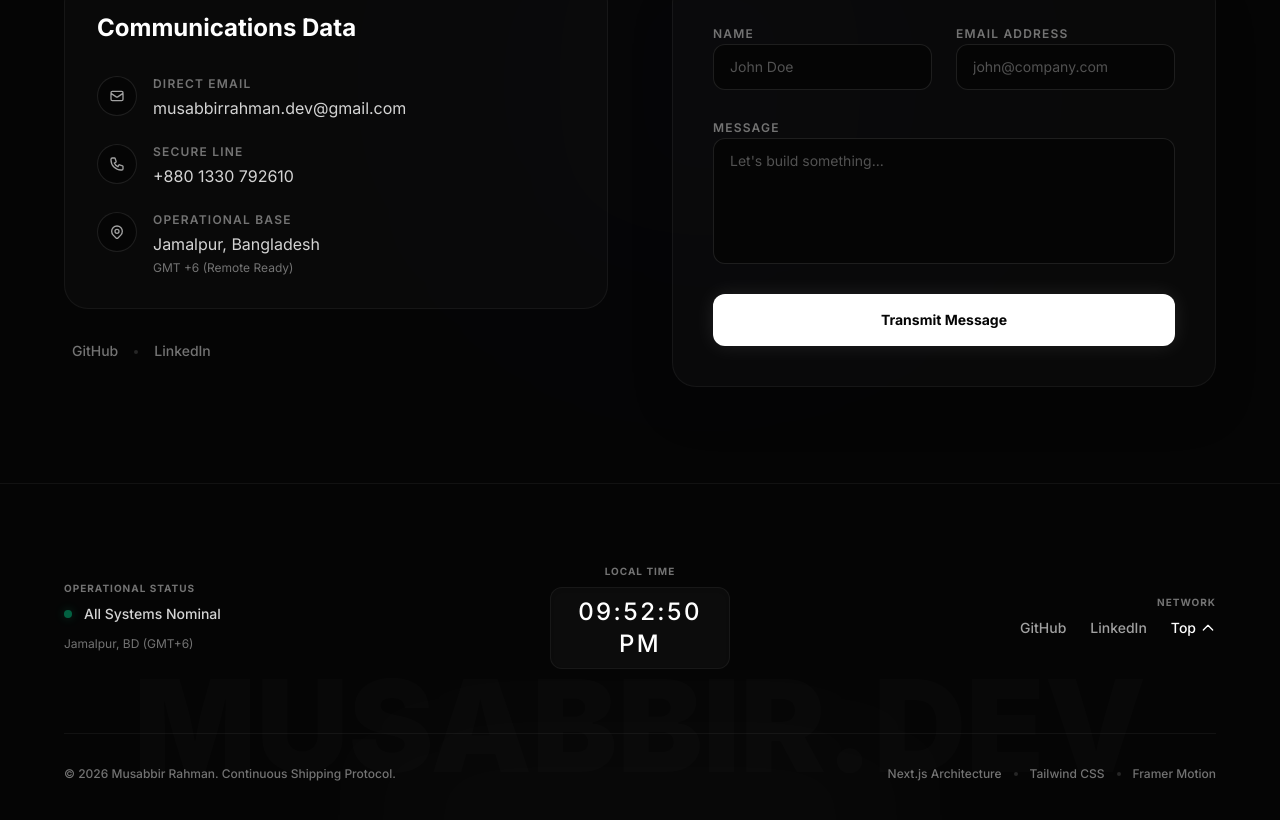
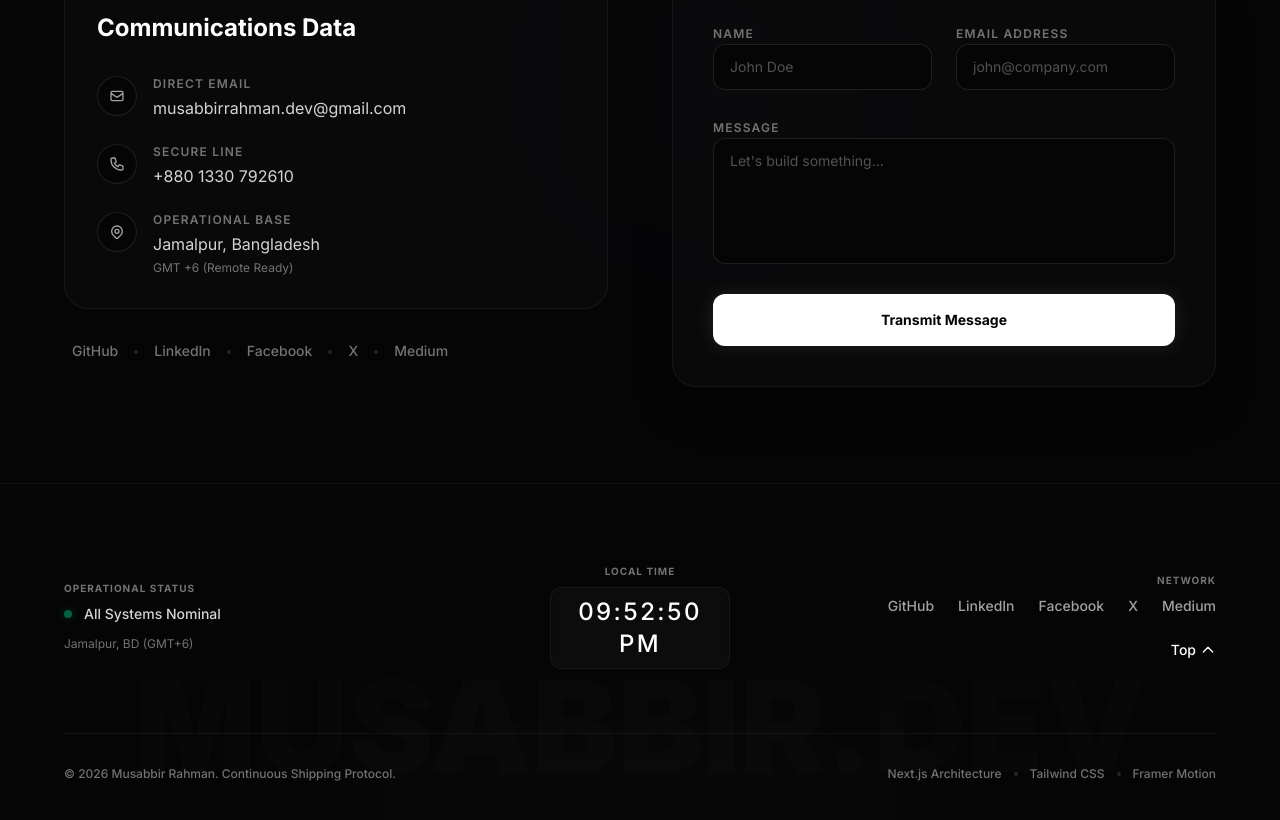
Before and after one commit to musabbirrahman/my-portfolio-dev, a Next.js app: page / in a window 1280 px wide. Shown: the part 8738-9558 px from the top of the page. Built offline with nearby package versions, Linux system fonts and the light colour scheme; no server answers; the database is empty.

Commit message:
social links

```diff
--- a/src/components/Contact.jsx
+++ b/src/components/Contact.jsx
@@ -109,10 +109,16 @@ export default function Contact() {
             </div>
 
             {/* Social Links (Optional, but looks great) */}
-            <div className="flex items-center gap-4 pl-2">
+            <div className="flex flex-wrap items-center gap-4 pl-2">
               <a href="https://github.com/musabbirrahman" target="_blank" rel="noreferrer" className="text-neutral-500 hover:text-white transition-colors text-sm font-medium border-b border-transparent hover:border-white pb-0.5">GitHub</a>
               <span className="w-1 h-1 rounded-full bg-neutral-800"></span>
               <a href="https://linkedin.com/in/musabbirrahman" target="_blank" rel="noreferrer" className="text-neutral-500 hover:text-white transition-colors text-sm font-medium border-b border-transparent hover:border-white pb-0.5">LinkedIn</a>
+              <span className="w-1 h-1 rounded-full bg-neutral-800"></span>
+              <a href="https://facebook.com/dev.musabbirrahman" target="_blank" rel="noreferrer" className="text-neutral-500 hover:text-white transition-colors text-sm font-medium border-b border-transparent hover:border-white pb-0.5">Facebook</a>
+              <span className="w-1 h-1 rounded-full bg-neutral-800"></span>
+              <a href="https://x.com/MusabbirRahman0" target="_blank" rel="noreferrer" className="text-neutral-500 hover:text-white transition-colors text-sm font-medium border-b border-transparent hover:border-white pb-0.5">X</a>
+              <span className="w-1 h-1 rounded-full bg-neutral-800"></span>
+              <a href="https://medium.com/@musabbirrahman" target="_blank" rel="noreferrer" className="text-neutral-500 hover:text-white transition-colors text-sm font-medium border-b border-transparent hover:border-white pb-0.5">Medium</a>
             </div>
           </motion.div>
 
--- a/src/components/Footer.jsx
+++ b/src/components/Footer.jsx
@@ -61,9 +61,12 @@ export default function Footer() {
           {/* Column 3: Fast Navigation */}
           <div className="flex flex-col items-center md:items-end space-y-2">
             <span className="text-[10px] font-bold uppercase tracking-widest text-neutral-500">Network</span>
-            <div className="flex items-center gap-6">
+            <div className="flex flex-wrap items-center justify-center gap-6 md:justify-end">
               <a href="https://github.com/musabbirrahman" target="_blank" rel="noreferrer" className="text-sm font-medium text-neutral-400 hover:text-white transition-colors">GitHub</a>
               <a href="https://linkedin.com/in/musabbirrahman" target="_blank" rel="noreferrer" className="text-sm font-medium text-neutral-400 hover:text-white transition-colors">LinkedIn</a>
+              <a href="https://facebook.com/dev.musabbirrahman" target="_blank" rel="noreferrer" className="text-sm font-medium text-neutral-400 hover:text-white transition-colors">Facebook</a>
+              <a href="https://x.com/MusabbirRahman0" target="_blank" rel="noreferrer" className="text-sm font-medium text-neutral-400 hover:text-white transition-colors">X</a>
+              <a href="https://medium.com/@musabbirrahman" target="_blank" rel="noreferrer" className="text-sm font-medium text-neutral-400 hover:text-white transition-colors">Medium</a>
               {/* Upgraded Back to Top Trigger */}
               <button
                 onClick={() => window.scrollTo({ top: 0, behavior: 'smooth' })}
```
